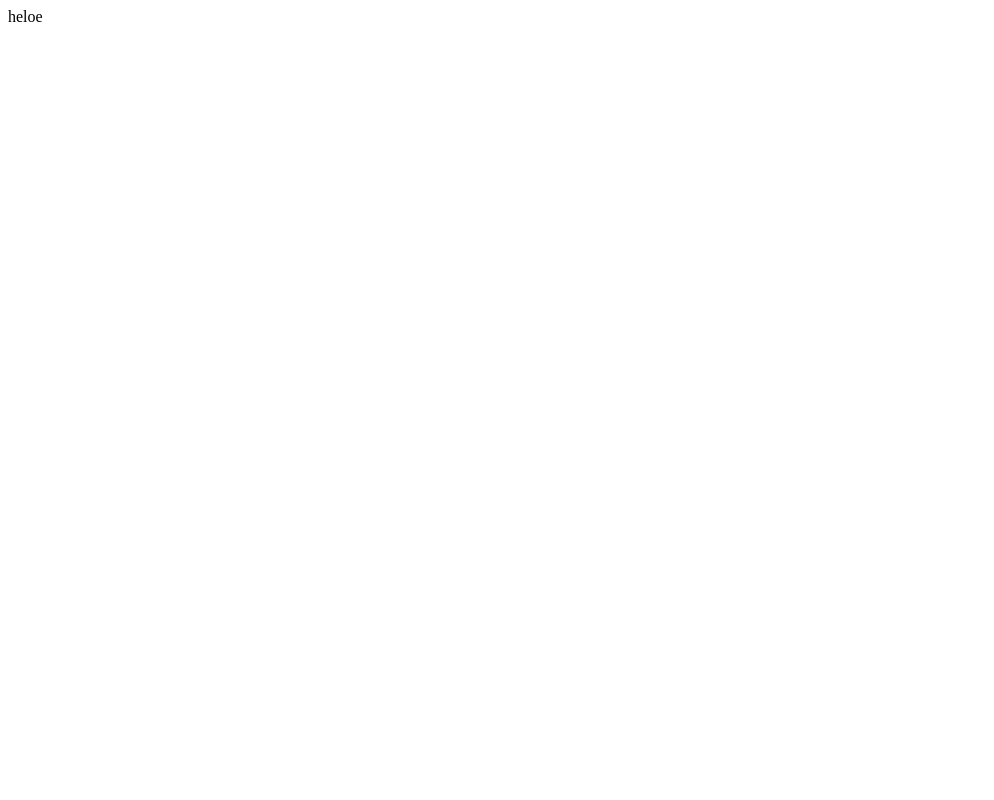
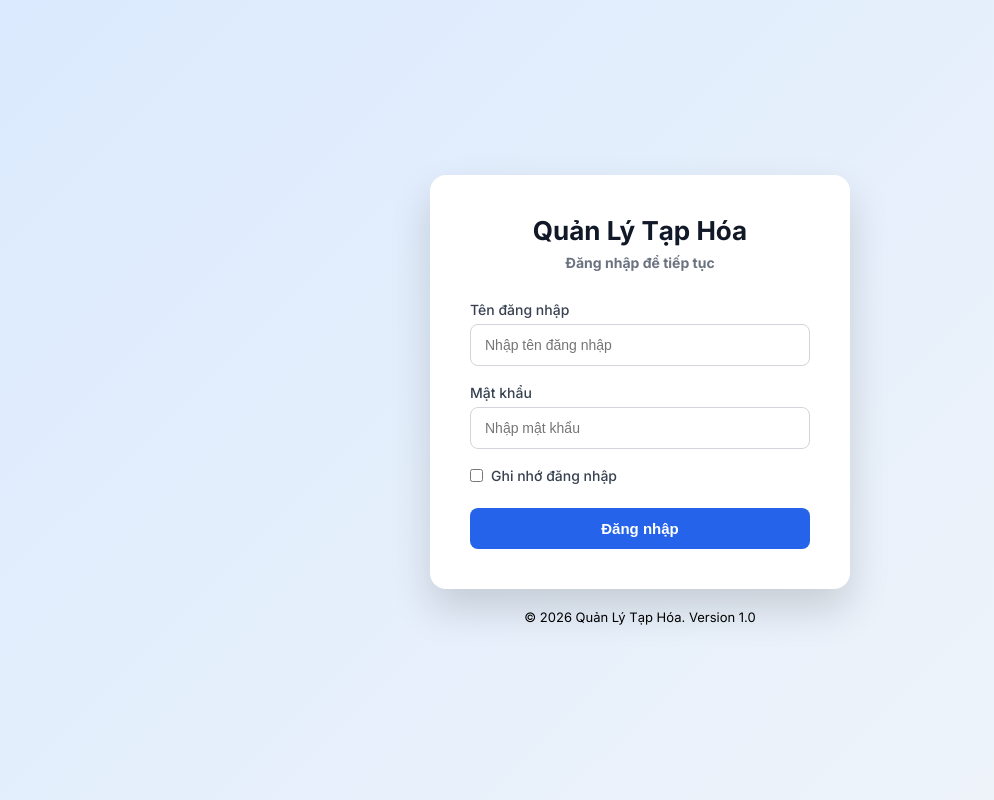
Before and after one commit to Vinhbui2123/QuanLyTapHoa, a plain HTML site: page client/index.html in a window 1280 px wide. Shown: the whole page, without its empty margins (0-994 px from the left). Drawn offline with Linux system fonts and the light colour scheme.

Commit message:
done 9/3

```diff
--- /dev/null
+++ b/client/css/index.css
@@ -0,0 +1,134 @@
+
+* {
+    margin: 0;
+    padding: 0;
+    box-sizing: border-box;
+}
+
+
+body {
+    font-family: 'Inter', sans-serif;
+}
+
+
+.login-page {
+    height: 100vh;
+    background: linear-gradient(135deg, #dbeafe, #f1f5f9);;
+    display: flex;
+    justify-content: center;
+    align-items: center;
+}
+
+.login-container {
+    width: 100%;
+    max-width: 420px;
+}
+
+.login-card {
+    background: white;
+    padding: 40px;
+    border-radius: 16px;
+    box-shadow: 0 20px 40px rgba(0,0,0,0.15);
+}
+
+.login-header {
+    text-align: center;
+    margin-bottom: 30px;
+}
+
+.login-header h1 {
+    font-size: 26px;
+    color: #111827;
+}
+
+.subtitle {
+    font-size: 14px;
+    color: #6b7280;
+    margin-top: 8px;
+}
+
+.logo {
+    width: 60px;
+    height: 60px;
+    background: #2563eb;
+    border-radius: 12px;
+    margin: 0 auto 15px auto;
+}
+
+.login-form {
+    display: flex;
+    flex-direction: column;
+}
+
+.form-group {
+    margin-bottom: 18px;
+}
+
+label {
+    font-size: 14px;
+    font-weight: 500;
+    color: #374151;
+    display: block;
+    margin-bottom: 6px;
+}
+.form-input {
+    width: 100%;
+    padding: 12px 14px;
+    border-radius: 8px;
+    border: 1px solid #d1d5db;
+    font-size: 14px;
+    transition: 0.3s;
+}
+
+.form-input:focus {
+    border-color: #2563eb;
+    outline: none;
+    box-shadow: 0 0 0 2px rgba(37,99,235,0.2);
+}
+
+.checkbox-label {
+    display: flex;
+    align-items: center;
+    font-size: 14px;
+    gap: 8px;
+}
+.btn {
+    padding: 12px;
+    border-radius: 8px;
+    border: none;
+    font-size: 15px;
+    font-weight: 600;
+    cursor: pointer;
+    transition: 0.3s;
+}
+
+.btn-primary {
+    background: #2563eb;
+    color: white;
+}
+
+.btn-primary:hover {
+    background: #1d4ed8;
+}
+
+
+.btn-block {
+    width: 100%;
+}
+
+.alert-error {
+    margin-top: 15px;
+    padding: 10px;
+    border-radius: 6px;
+    background: #fee2e2;
+    color: #b91c1c;
+    font-size: 14px;
+}
+
+
+.login-footer {
+    text-align: center;
+    margin-top: 20px;
+    color: white;
+    font-size: 13px;
+}
--- a/client/index.html
+++ b/client/index.html
@@ -1 +1,52 @@
-heloe
+<!DOCTYPE html>
+<html lang="vi">
+
+<head>
+    <meta charset="UTF-8">
+    <meta name="viewport" content="width=device-width, initial-scale=1.0">
+    <meta name="description" content="Hệ thống Quản lý Tạp hóa - Đăng nhập">
+    <title>Đăng nhập | Quản Lý Tạp Hóa</title>
+    <link rel="stylesheet" href="../client/css/index.css">
+
+    <link rel="preconnect" href="https://fonts.googleapis.com">
+    <link rel="preconnect" href="https://fonts.gstatic.com" crossorigin>
+    <link href="https://fonts.googleapis.com/css2?family=Inter:wght@400;500;600;700&display=swap" rel="stylesheet">
+</head>
+
+<body class="login-page">
+    <div class="login-container">
+        <div class="login-card">
+            <div class="login-header">
+                <h1>Quản Lý Tạp Hóa</h1>
+                <p class="subtitle"><b>Đăng nhập để tiếp tục</b></p>
+            </div>
+            <form id="loginForm" class="login-form">
+                <div class="form-group">
+                    <label for="username">Tên đăng nhập</label>
+                    <input type="text" id="username" name="username" class="form-input" placeholder="Nhập tên đăng nhập"
+                        required autocomplete="username">
+                </div>
+                <div class="form-group">
+                    <label for="password">Mật khẩu</label>
+                    <input type="password" id="password" name="password" class="form-input" placeholder="Nhập mật khẩu"
+                        required autocomplete="current-password">
+                </div>
+                <div class="form-group">
+                    <label class="checkbox-label">
+                        <input type="checkbox" id="remember" name="remember">
+                        <span>Ghi nhớ đăng nhập</span>
+                    </label>
+                </div>
+                <button type="submit" class="btn btn-primary btn-block" id="loginBtn">
+                    <span class="btn-text">Đăng nhập</span>
+                    <span class="btn-loading" style="display: none;">Đang xử lý...</span>
+                </button>
+                <div id="loginError" class="alert alert-error" style="display: none;"></div>
+            </form>
+        </div>
+        <footer class="login-footer">
+            <p style="color: black;">© 2026 Quản Lý Tạp Hóa. Version 1.0</p>
+        </footer>
+    </div>
+</body>
+</html>
```
Also changed, not shown: client/pages/customers.html (+1 -0 lines), client/pages/products.html (+0 -12 lines).
